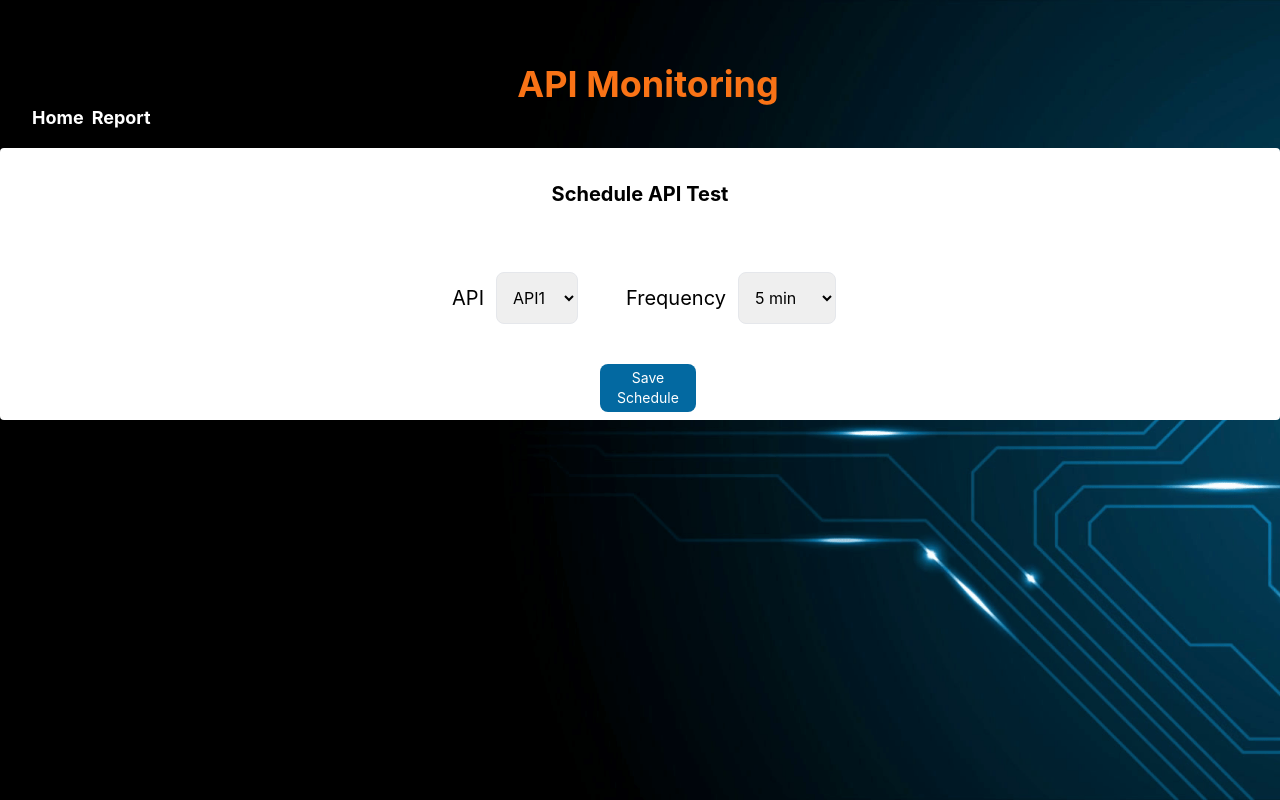
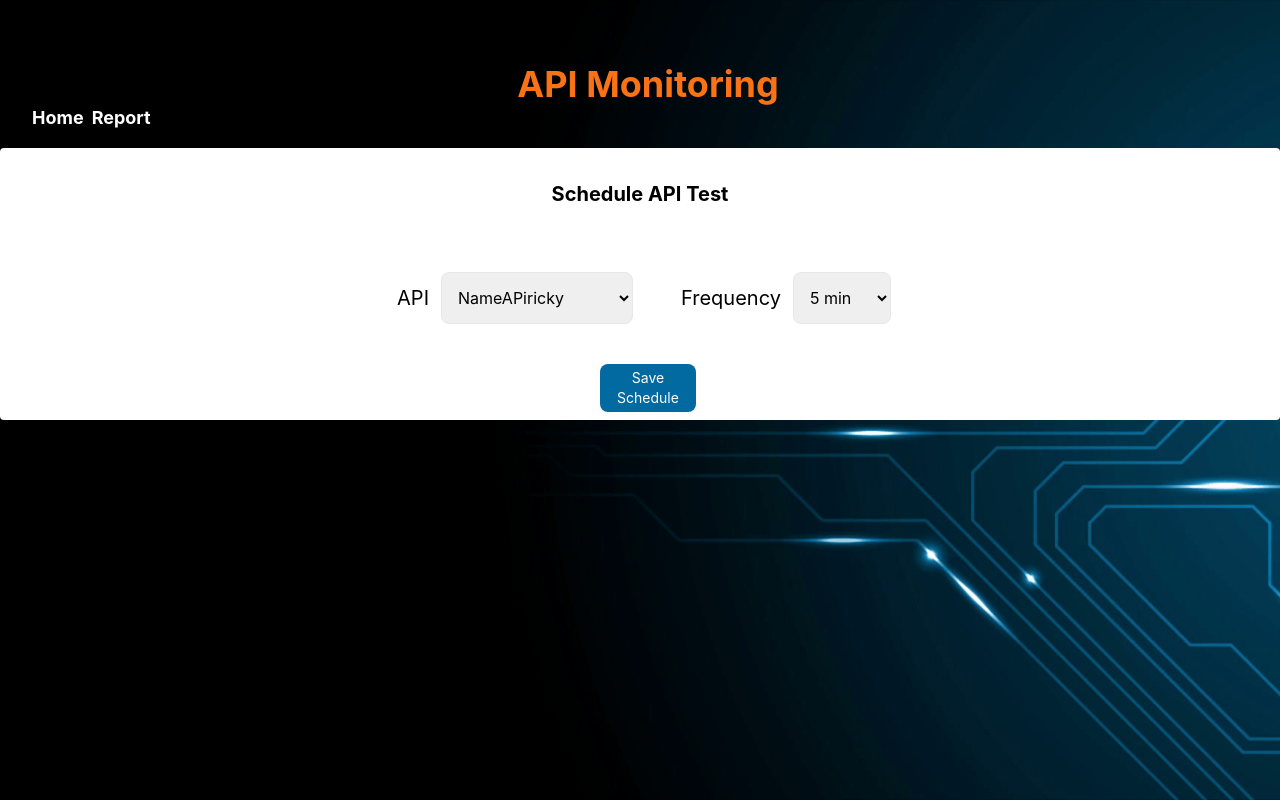
Before and after one commit to persistentusers/Assignment1, a React (Create React App) app in the folder frontend/: page /schedular in a window 1280 px wide. Built offline with nearby package versions, Linux system fonts and the light colour scheme; the HTML template or start-up script is replaced by a standard one.

Commit message:
schedlar api endpoint integration

```diff
--- a/frontend/src/Component/Schedular.js
+++ b/frontend/src/Component/Schedular.js
@@ -1,8 +1,7 @@
-import React, { useState } from "react";
+import React, { useEffect, useState } from "react";
 import { useNavigate } from "react-router-dom";
+// import axios from "axios";
 
-const Schedular = () => {
-  const navigate = useNavigate();
 const timeMethods = [
   {
     name: "5 min",
@@ -26,31 +25,73 @@ const Schedular = () => {
   },
 ];
 
-  const apiMethods = [
-    {
-      name: "API1",
-    },
+const Schedular = () => {
+  const [time, setTime] = useState(5);
+  const [apiName, setApiName] = useState({ id: '', name: ''});
+  const [apidata, setApiData] = useState([]);
 
-    {
-      name: "API2",
-    },
-  ];
+  useEffect(() => {
+    // axios({
+    //   method: "GET",
+    //   url: "http://localhost/cgi-bin/getApi.cgi",
+    //   headers: {
+    //     Accept: "application/json",
+    //     "Content-Type": "application/json",
+    //   },
+    // }).then((response) => {
+    //   console.log(response);
+    // const normalizeData = response?.data?.split('-').join().split("#")
+    // const apisData =  normalizeData.filter( str => str)
+    // .map(obj => {
+    //     const apiName = obj.split(',');
+    //     return { id: apiName?.[0], name: apiName?.[1] }
+    // })
+    // setApiData(apisData);
+    // setApiName(apisData.length > 0 ? apisData[0]?.name : "" );
+    // }).catch(error => console.log("failed to fetch Api", error));
+    const apiResult = "8-NameAPiricky#11-tusharMorty#6-apiName#9-tushar#3-rickmortypia#13-mortyrickyapiname#2-rickMortyapi#4-rickmorty#7-nameapi#1-mortyrick#";
 
-  const [time, setTime] = useState(5);
+    const normalizeData = apiResult.split('-').join().split("#")
+    const apisData =  normalizeData.filter( str => str)
+    .map(obj => {
+        const apiName = obj.split(',');
+        return { id: apiName?.[0], name: apiName?.[1] }
+    })
+    setApiData(apisData);
+    setApiName(apisData.length > 0 ? apisData[0]?.name : "" );
+  }, []);
+
+  const navigate = useNavigate();
+
   const handleChange = (event) => {
     setTime(event.target.value);
   };
 
-  const [apiName, setApiName] = useState("API1");
-  const handleChangeApiName = (event) => {
-    setApiName(event.target.value);
+
+  const handleChangeApiName = (e) => {
+    const index = e.target.selectedIndex;
+    const el = e.target.childNodes[index]
+    const id =  el.getAttribute('id');
+    setApiName({ id, name: e.target.value});
   };
 
   const onSave = () => {
     const data = {
-      apiName,
+      ...apiName,
       time,
     };
+
+    // axios({
+    //   method: "post",
+    //   url: "http://localhost/cgi-bin/schedular.cgi",
+    //   data: data,
+    //   headers: {
+    //     Accept: "application/json",
+    //     "Content-Type": "application/json",
+    //   },
+    // }).then((response) => {
+    //   console.log(response);
+    // }).catch(error => console.log("schedular save", error));
 
     localStorage.setItem("scheduledetails", JSON.stringify(data));
     alert(JSON.stringify(data));
@@ -63,12 +104,12 @@ const Schedular = () => {
         <div className="flex flex-row justify-center py-6 m-4 text-xl">
           <div className="m-3"> API </div>
           <select
-            value={apiName}
-            onChange={handleChangeApiName}
-            className="px-3 mr-1 text-base border rounded-lg border-grey"
+            value={apiName?.name}
+            onChange={e => handleChangeApiName(e)}
+            className="px-3 mr-1 text-base border rounded-lg border-grey "
           >
-            {apiMethods.map((method) => (
-              <option key={method.name} value={method.name}>
+            {apidata.map((method) => (
+              <option key={method.name} value={method.name} id={method.id}>
                 {method.name}
               </option>
             ))}
@@ -83,7 +124,7 @@ const Schedular = () => {
             className="px-3 mr-1 text-base border rounded-lg border-grey"
           >
             {timeMethods.map((method) => (
-              <option key={method.name} value={method.value}>
+              <option key={method.name} value={method.value} >
                 {method.name}
               </option>
             ))}
```
Lines whose indentation alone changed are shown as unchanged.
